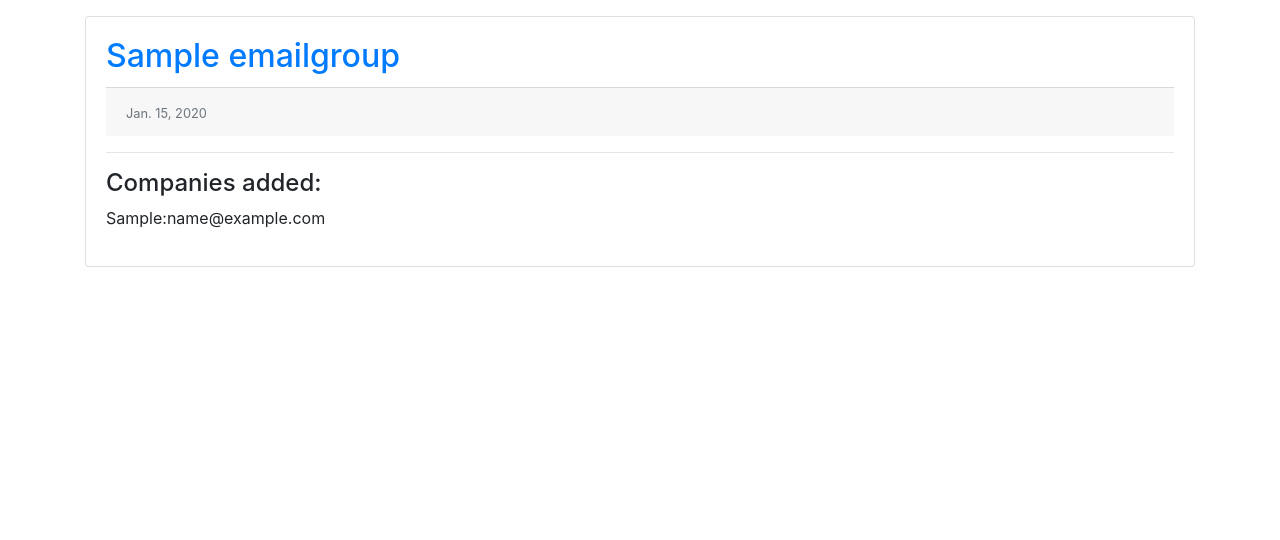
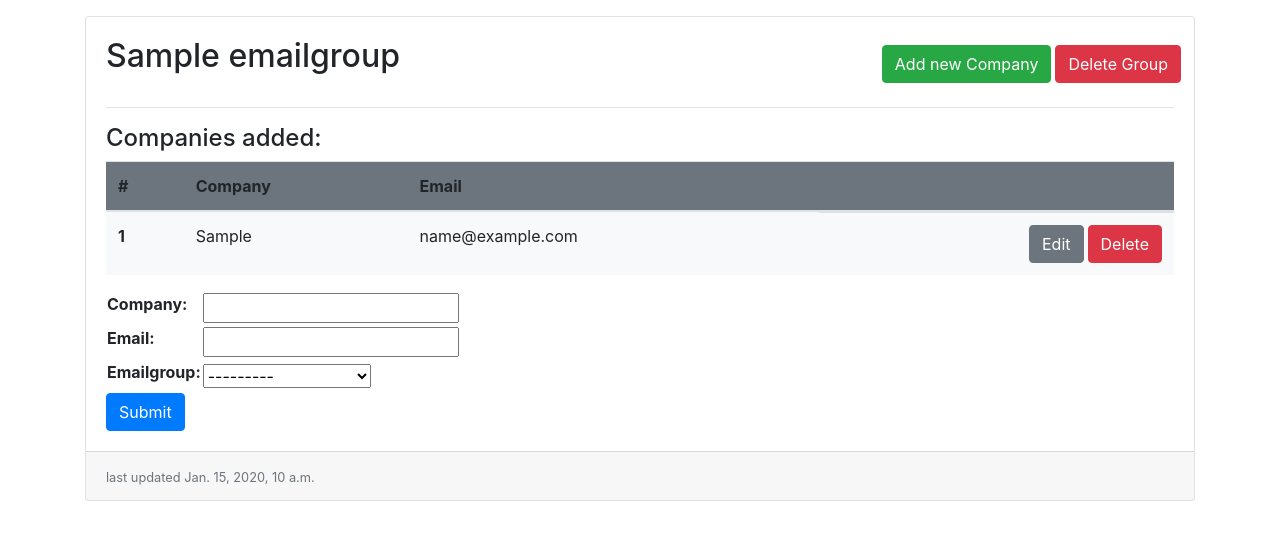
Before and after one commit to SnorriArinbjarnar/emailgroup, a Django app: page /emailForMe/1/ in a window 1280 px wide. Shown: the part 65-605 px from the top of the page. Run offline with Django 3.2, Linux system fonts and the light colour scheme; tables that the repository leaves empty hold one stand-in row (values such as "Sample post"); some libraries are stand-ins or nearby versions.

Commit message:
you can add companies to emailgroup, needs refactoring

```diff
--- /dev/null
+++ b/emailassistant/EmailWizard/forms.py
@@ -0,0 +1,23 @@
+
+from django import forms
+from EmailWizard.models import EmailGroup, Email
+
+class AddCompanyForm(forms.Form):
+    companyName = forms.CharField(max_length=100, label='Company Name:')
+    companyEmail = forms.EmailField(required=True, label='Company Email Address:')
+
+class AddCompanyFormTwo(forms.ModelForm):
+    class Meta:
+        model = Email
+        fields = ['company', 'email', 'emailgroup']
+
+        def __init__(self, *args, **kwargs):
+            self.emailgroup = kwargs.pop('pk')
+            #
+            super(AddCompanyFormTwo, self).__init__(*args, **kwargs)
+            self.fields['emailgroup'] = self.emailgroup
+
+        def save(self, commit=True):
+            instance = super(AddCompanyFormTwo, self).save(commit=False)
+            instance.save()
+            return instance
--- a/emailassistant/EmailWizard/views.py
+++ b/emailassistant/EmailWizard/views.py
@@ -1,7 +1,10 @@
 from django.shortcuts import render
 from django.http import HttpResponse
+from django.urls import reverse
 from django.views.generic.base import TemplateView
 from django.views.generic import ListView, DetailView
+from django.views.generic.edit import FormView, FormMixin
+from EmailWizard.forms import AddCompanyForm, AddCompanyFormTwo
 from EmailWizard.models import EmailGroup, Email
 
 # Create your views here.
@@ -10,6 +13,35 @@ class HomeView(ListView):
     queryset = EmailGroup.objects.order_by('-created_at')
     context_object_name = 'emailgroups'
 
-class GroupDetailView(DetailView):
+class GroupDetailView(FormMixin, DetailView):
     model = EmailGroup
     template_name = 'emailwizard/group_detail.html'
+    form_class = AddCompanyFormTwo
+
+    #def get(self, request, pk):
+        #return request.id
+    # Stay on the same page when successful
+    def get_success_url(self):
+        return reverse('group_detail', kwargs={'pk': self.object.pk})
+
+    #
+    #def get_context_data(self, **kwargs):
+        #context =  super(GroupDetailView, self).get_context_data(**kwargs)
+        #context['form'] = AddCompanyForm(initial={'post' : self.object})
+        #return context
+
+    def post(self, request, *args, **kwargs):
+        self.object = self.get_object()
+        form = self.get_form()
+        if form.is_valid():
+            return self.form_valid(form)
+        else:
+            return self.form_invalid(form)
+
+    def form_valid(self, form):
+        #form.save()
+        #return super(GroupDetailView, self).form_valid(form)
+        #form.save()
+        instance = form.save(commit=False)
+        instance.save()
+        return super().form_valid(form)
--- a/emailassistant/templates/emailwizard/_group.html
+++ b/emailassistant/templates/emailwizard/_group.html
@@ -1,8 +1,15 @@
 
-    <h2 class="card-title"><a href="{{ group.get_absolute_url }}">{{group.title}}</a></h2>
-    <div class="card-footer">
-        <small class="text-muted">
-             <time>{{group.updated_at|date}}</time>
-        </small>
+    {% if site == "list" %}
+        <h2 class="card-title"><a href="{{ group.get_absolute_url }}">{{group.title}}</a></h2>
+    {% else %}
+        <div class="row">
+            <div class="col-6">
+                <h2 class="card-title">{{group.title}}</h2>
+            </div>
+            <div class="col-6 p-2 d-flex justify-content-end">
+                <a href="#" class="btn btn-success mr-1">Add new Company</a>
+                <a href="#" class="btn btn-danger">Delete Group</a>
+            </div>
+        </div>
 
-    </div>
+    {% endif %}
--- a/emailassistant/templates/emailwizard/group_detail.html
+++ b/emailassistant/templates/emailwizard/group_detail.html
@@ -2,14 +2,52 @@
 {% block content %}
  <article class="card">
     <div class="card-body">
-    {% include "emailwizard/_group.html" with group=emailgroup only %}
+    {% include "emailwizard/_group.html" with group=emailgroup  only %}
     <hr>
     <h4>Companies added:</h4>
-    {% for company in emailgroup.email_set.all %}
-        <p>{{company.company}}:{{company.email}}</p>
-    {% empty %}
-        No companies added yet
-    {% endfor %}
+    <table class="table">
+        <thead class="bg-secondary">
+            <tr>
+                <th scope="col">#</th>
+                <th scope="col">Company</th>
+                <th scope="col">Email</th>
+                <th></th>
+            </tr>
+        </thead>
+        <tbody class="bg-light">
+
+            {% for company in emailgroup.email_set.all %}
+            <tr>
+                <th scope="row">{{company.id}}</th>
+                <td>{{company.company}}</td>
+                <td>{{company.email}}</td>
+                <td class="d-flex justify-content-end">
+                    <button class="btn btn-secondary mr-1">Edit</button>
+                    <button class="btn btn-danger">Delete</button>
+                </td>
+            </tr>
+            {% empty %}
+                <tr>
+                    <td colspan="4">
+                        No companies have been added yet...
+                    </th>
+                </tr>
+            {% endfor %}
+        </tbody>
+    </table>
+        <form action="." method="post">
+        {% csrf_token %}
+            <table>
+                {{form.as_table}}
+            </table>
+            <!--<p>{{form.emailgroup}}</p>-->
+            <button class="btn btn-primary">Submit</button>
+        </form>
+    </div>
+    <div class="card-footer">
+        <small class="text-muted">
+            last updated <time>{{emailgroup.updated_at}}</time>
+        </small>
     </div>
     </article>
 {% endblock %}
```
Also changed, not shown: emailassistant/templates/base.html (+1 -7 lines), emailassistant/templates/emailwizard/index.html (+7 -5 lines).
